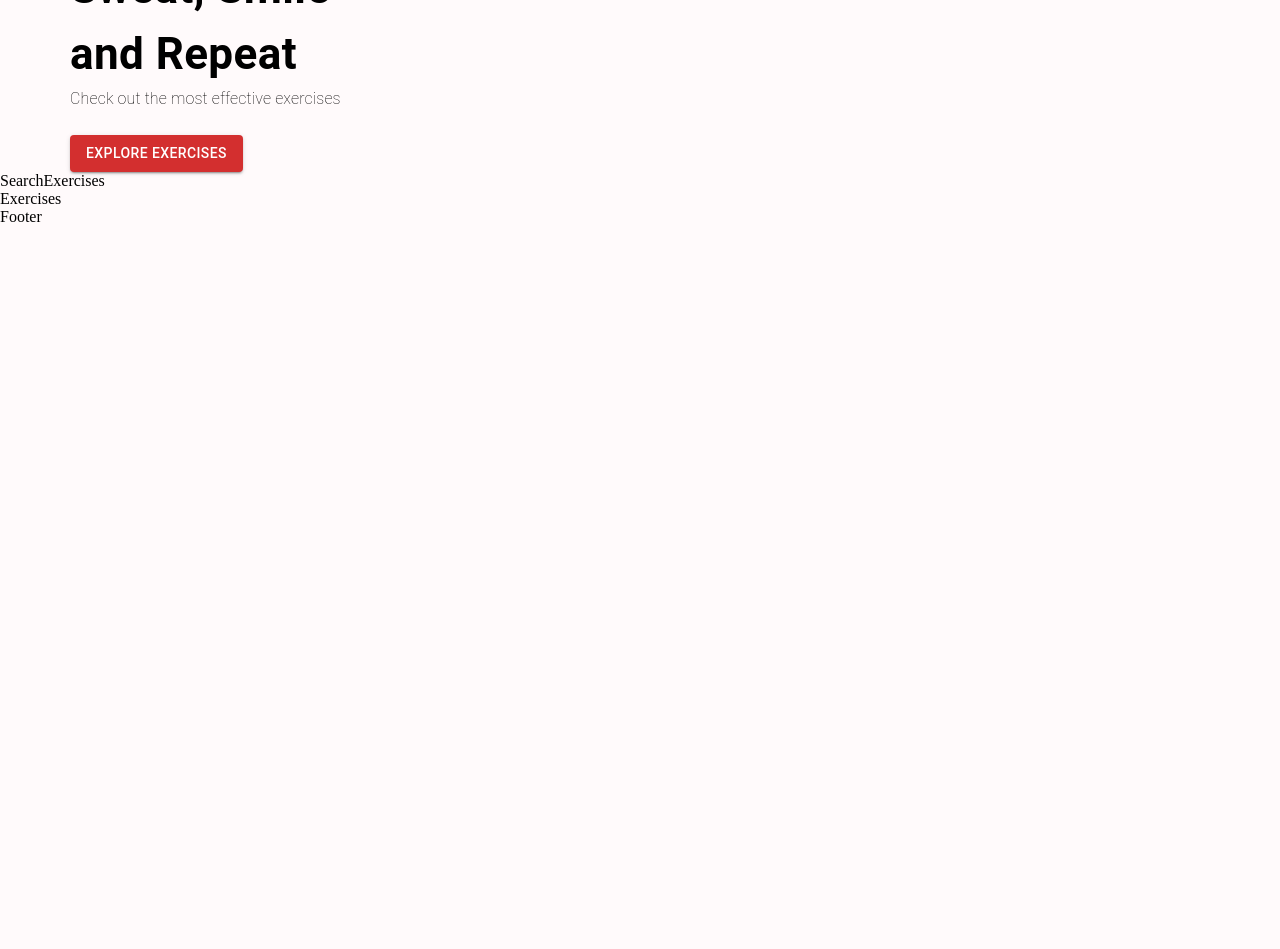
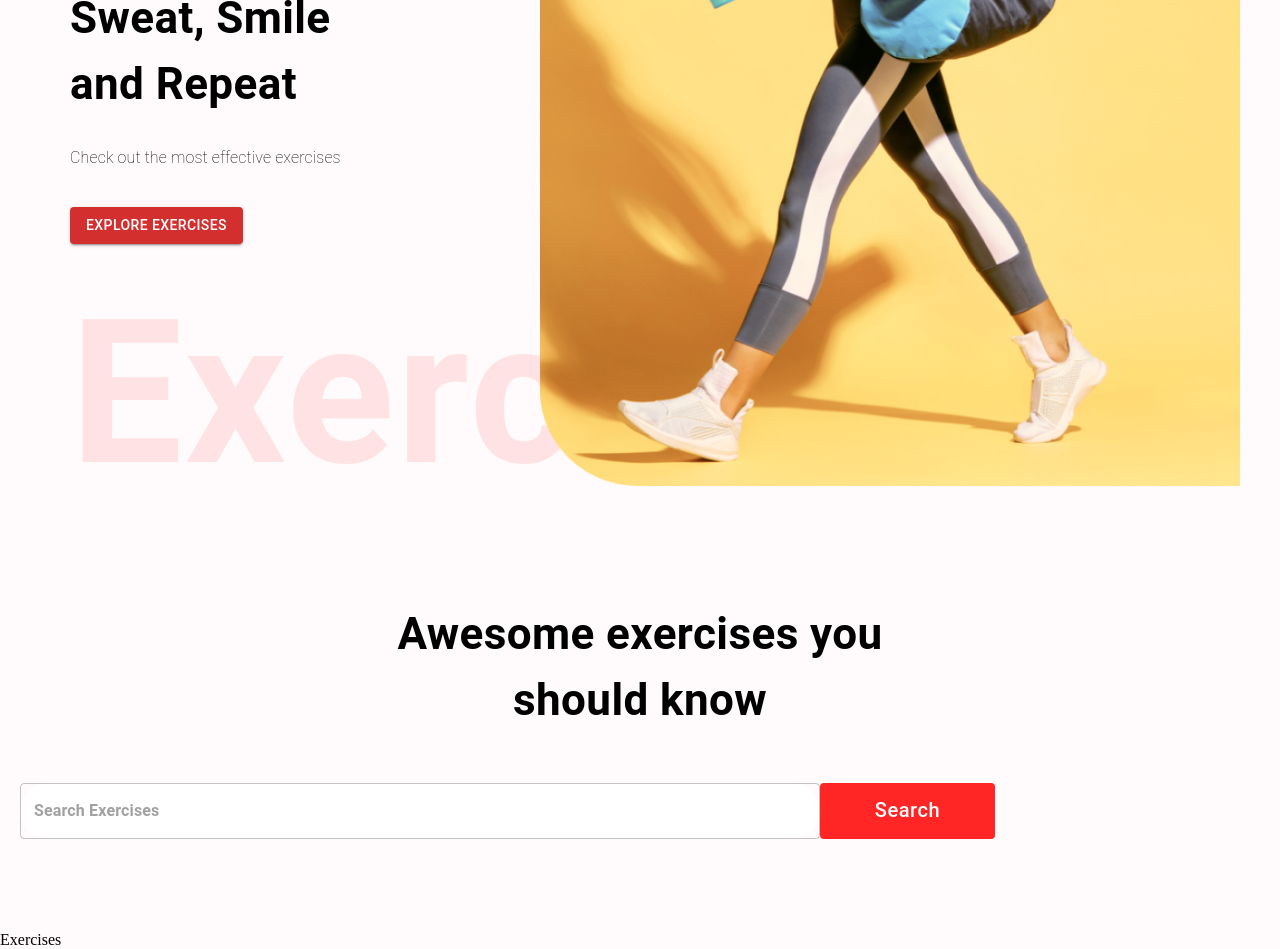
Before and after one commit to Shaib-KB/Fitness-App, a React (Create React App) app: page / in a window 1280 px wide. Shown: the part 380-1329 px from the top of the page. Before the commit the page ends 800 px from the top, so only its background shows below. Built offline with nearby package versions, Linux system fonts and the light colour scheme.

Commit message:
added a HeroBanner

```diff
--- a/src/components/Footer.js
+++ b/src/components/Footer.js
@@ -1,7 +1,7 @@
 import React from "react";
 
 const Footer = () => {
-  return <div>Footer</div>;
+  return <div></div>;
 };
 
 export default Footer;
--- a/src/components/HeroBanner.js
+++ b/src/components/HeroBanner.js
@@ -1,25 +1,32 @@
 import React from "react";
-import { Box, stack, Typography, Button } from "@mui/material";
+import { Box, Stack, Typography, Button } from "@mui/material";
+import HeroBannerImage from "../assets/images/banner.png";
 
 const HeroBanner = () => {
   return (
     <Box
       sx={{ mt: { lg: "212px", xs: "70px" }, ml: { sm: "50px" } }}
       position="relative"
-      px="20px" >
+      px="20px"
+    >
       <Typography color="#FF2625" fontWeight="600" fontSize="26px">
         Fitness Club
-      </Typography >
-      <Typography fontWeight="600" sx={{fontSize:{lg:'44px',xs:'40px'}}}>
+      </Typography>
+      <Typography
+        fontWeight="600"
+        sx={{ fontSize: { lg: "44px", xs: "40px" } }}
+        mb="23px" mt="30px"
+      >
         Sweat, Smile <br /> and Repeat
       </Typography>
-      <Typography fontWeight="25" LineHeight="35px" mb = {3}>Check out the most effective exercises</Typography>
-      <Button variant="contained" color="error">
-      Explore Exercises
+      <Typography fontWeight="25" lineHeight="35px" mb={4}>
+        Check out the most effective exercises
+      </Typography>
+      <Button variant="contained" color="error" href="#exercises">
+        Explore Exercises
       </Button>
+      <Typography fontWeight = {600} color="#ff2625" sx={{opacity:0.1,display:{lg:'block' ,xs:'none'}}} fontSize="200px">Exercise</Typography>
+      <img src={HeroBannerImage} alt="banner" className="hero-banner-img" />
     </Box>
-
-  );
-};
-
+  );};
 export default HeroBanner;
--- a/src/components/SearchExercises.js
+++ b/src/components/SearchExercises.js
@@ -1,7 +1,47 @@
-import React from "react";
+import React, {useEffect,useState} from "react";
+import {Box, Button,Stack,TextField,Typography} from '@mui/material'
 
 const SearchExercises = () => {
-  return <div>SearchExercises</div>;
+  return (
+  <Stack alignment="center" mt="37px" justifyContent="center" p="20px">
+    <Typography fontWeight={700} sx={{fontSize:{lg:'44px',xs:'30px'}}}
+      mb="50px" textAlign="center">
+      Awesome exercises you <br/> should know
+    </Typography>
+    <Box position="relative" mb="72px">
+
+       <TextField
+       sx={{
+        input:{
+          fontWeight:'700',
+          border:'none',
+          borderRadius: '4px'
+         },
+         width:{lg:'800px',xs:'350px'},
+         backgroundColor:'#FFFFFF',
+         borderRadius:'40px'
+         }}
+         height="76px"
+         value=""
+         onChange={(e)=>{}}
+         placeholder="Search Exercises"
+         type="text"
+      />
+      <Button className="search-btn"
+       sx={{
+        bgcolor:'#FF2625',
+        color:'#fff',
+        textTransform:'none',
+        width:{lg:'175px',xs:'80px'},
+        fontSize:{lg:'20px',xs:'14px'},
+        height:'56px',
+        position:"absolute",
+
+        }}>
+        Search
+      </Button>
+    </Box>
+  </Stack>);
 };
 
 export default SearchExercises;
```
Also changed, not shown: src/assets/images/834258.jpg (added), src/assets/images/wp5339178.jpg (added).
